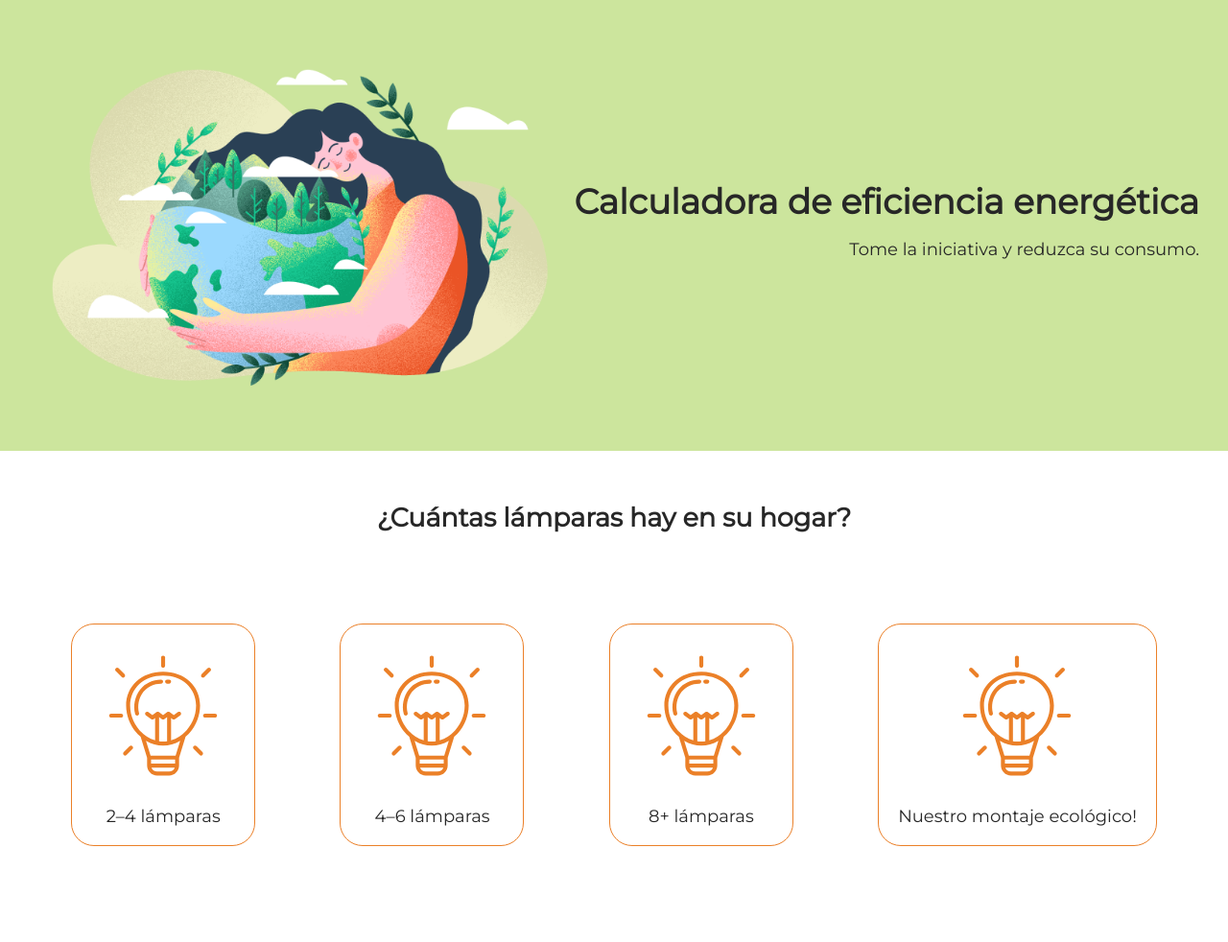
After one commit to Chinyiskan/calculator_esp-form, a Flask app: page /size/1 in a window 1280 px wide. The commit adds this page. Shown: the whole page at 96% size. Run offline with Flask 3, Linux system fonts and the light colour scheme.

Commit message:
Add new SVG images and HTML templates for energy efficiency calculator
- Added new SVG images: green.png, home.svg, light.svg, planet_bad.svg, planet_good.svg, planet_medium.svg.
- Created base HTML template for the application layout.
- Developed electronics.html to list electrical appliances with links to results.
- Implemented end.html to display estimated energy consumption results.
- Created form.html for user input on technical visit requests.
- Added form_result.html for displaying submitted form data.
- Developed index.html for selecting home size.
- Created lights.html for selecting the number of lamps in the home.

```diff
--- a/style.css
+++ b/static/css/style.css
@@ -1,4 +1,100 @@
 @import url('https://fonts.googleapis.com/css2?family=Montserrat&display=swap');
+
+body {
+    margin: 0;
+    padding: 0;
+    font-family: 'Montserrat', sans-serif;
+    font-size: 18px;
+    line-height: 20px;
+    background-color: #fff;
+    color: #272727;
+}
+
+h1, h2, p {
+    margin: 0;
+}
+
+ul {
+    list-style: none;
+    margin: 0;
+    padding: 0;
+}
+
+.header {
+    background-image: url("../img/back.jpg");
+    background-size: contain;
+    background-repeat: no-repeat;
+    background-position: left;
+    background-color: #CCE59D;
+    padding: 25vh 30px;
+    margin-bottom: 60px;
+    display: flex;
+    flex-direction: column;
+    align-items: flex-end;
+}
+
+.header__text {
+    display: flex;
+    flex-direction: column;
+    gap: 30px;
+    width: fit-content;
+    text-align: right;
+}
+
+main {
+    padding: 0 30px 100px;
+}
+
+.main__title {
+    text-align: center;
+    margin-bottom: 100px;
+}
+
+.list {
+    display: flex;
+    justify-content: space-around;
+}
+
+.list__item a {
+    text-decoration: none;
+    display: flex;
+    flex-direction: column;
+    align-items: center;
+    color: inherit;
+    gap: 20px;
+    padding: 20px;
+    border-radius: 24px;
+    border: 1px solid #EB8028;
+    transition: 0.2s;
+}
+
+.item__img {
+    max-width: 100%;
+    height: auto;
+    width: 200px;
+    border-radius: 16px;
+}
+
+#ecologico{
+    color: green;
+}
+
+
+.list__item a:hover {
+    box-shadow: 1px 1px 4px 4px #0EB07C;
+}
+
+.main__rez {
+    display: flex;
+    flex-direction: column;
+    gap: 20px;
+    align-items: center;
+}
+
+.rez__img {
+    object-fit: contain;
+    width: 300px;
+}@import url('https://fonts.googleapis.com/css2?family=Montserrat&display=swap');
 
 body {
     margin: 0;
@@ -171,3 +267,7 @@ label {
     font: inherit;
     color: #fff;
 }
+
+.main__title--margin {
+    margin-bottom: 50px;
+}
--- /dev/null
+++ b/templates/base.html
@@ -0,0 +1,21 @@
+<!doctype html>
+<html lang="es">
+<head>
+  <meta charset="UTF-8">
+  <meta name="viewport" content="width=device-width, initial-scale=1.0">
+  <link rel="stylesheet" href="{{ url_for('static', filename='css/style.css') }}">
+  <title>{% block title %}Eficiencia Energética{% endblock %}</title>
+</head>
+<body>
+  <header class="header">
+    <div class="header__text">
+      <h1>Calculadora de eficiencia energética</h1>
+      <p>Tome la iniciativa y reduzca su consumo.</p>
+    </div>
+  </header>
+  <main>
+    {% block content %}{% endblock %}
+  </main>
+  <footer></footer>
+</body>
+</html>
--- /dev/null
+++ b/templates/lights.html
@@ -0,0 +1,34 @@
+{% extends 'base.html' %}
+{% block title %}Lámparas{% endblock %}
+{% block content %}
+  <h2 class="main__title">¿Cuántas lámparas hay en su hogar?</h2>
+  <ul class="list">
+    <li class="list__item">
+      <a href="{{ url_for('select_devices', size=size, lights=3) }}">
+        <img src="{{ url_for('static', filename='img/light.svg') }}" alt="2-4 lámparas" class="item__img">
+        <span>2–4 lámparas</span>
+      </a>
+    </li>
+    <li class="list__item">
+      <!-- TAREA 2: Completa esta ruta usando size y lights=7 -->
+      <a href="{{ url_for('select_devices', size=size, lights=7) }}">
+        <img src="{{ url_for('static', filename='img/light.svg') }}" alt="4-6 lámparas" class="item__img">
+        <span>4–6 lámparas</span>
+      </a>
+    </li>
+    <li class="list__item">
+      <!-- TAREA 2: Completa esta ruta usando size y lights=10 -->
+      <a href="{{ url_for('select_devices', size=size, lights=10) }}">
+        <img src="{{ url_for('static', filename='img/light.svg') }}" alt="8+ lámparas" class="item__img">
+        <span>8+ lámparas</span>
+      </a>
+
+      <li class="list__item">
+        <a href="javascript:void(0)">
+          <img src="{{ url_for('static', filename='img/light.svg') }}" alt="ecologico" class="item__img">
+          <span>Nuestro montaje ecológico!</span>
+        </a>
+      </li>
+    </li>
+  </ul>
+{% endblock %}
```
Also changed, not shown: templates/electronics.html (added, +37 -0 lines), templates/end.html (added, +23 -0 lines), templates/index.html (added, +27 -0 lines), static/img/back.jpg (added), static/img/battery.svg (added), static/img/green.png (added), static/img/home.svg (added), static/img/light.svg (added), static/img/planet_bad.svg (added), static/img/planet_good.svg (added), static/img/planet_medium.svg (added), templates/form.html (renamed from form.html), templates/form_result.html (renamed from form_result.html).
